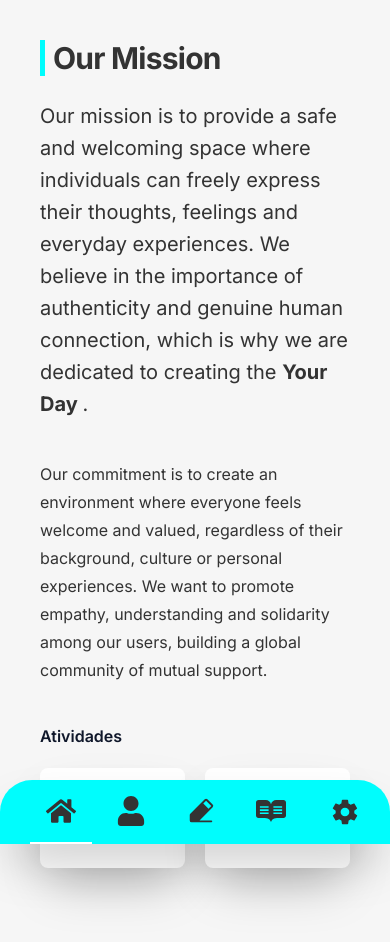
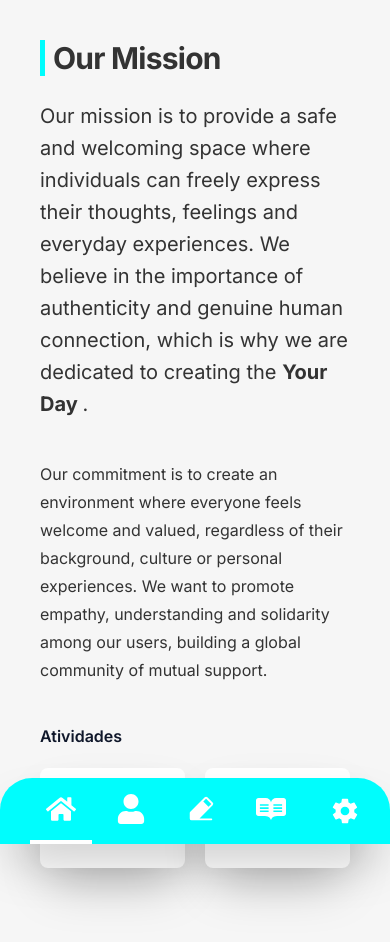
Before and after one commit to rianbittencourt/Your-Day-Front, a Next.js app: page / in a window 390 px wide. Shown: the top 942 px of the page. Built offline with nearby package versions, Linux system fonts and the light colour scheme.

Commit message:
fix: color bug

```diff
--- a/src/components/Header/components/MenuDesktop/MenuDesktop.tsx
+++ b/src/components/Header/components/MenuDesktop/MenuDesktop.tsx
@@ -10,7 +10,7 @@ export default function MenuDesktop() {
   const { menuItems } = t;
 
   return (
-    <ul className="text-primary gap-5 font-medium sm:flex hidden">
+    <ul className="text-primary gap-8  font-medium sm:flex hidden">
       {Object.values(menuItems).map((menuItem) => (
         <li
           className="hover:text-[#1CC0A9] cursor-pointer delay-100"
--- a/src/components/Header/components/MenuMobile/MenuMobile.tsx
+++ b/src/components/Header/components/MenuMobile/MenuMobile.tsx
@@ -40,11 +40,11 @@ export default function MenuMobile() {
   const router = usePathname();
 
   return (
-    <ul className="text-primary  gap-2 font-medium sm:hidden mx-auto flex relative rounded  z-10">
+    <ul className="text-white gap-2 font-medium sm:hidden mx-auto flex relative rounded  z-10">
       {MenuItems.map((menuItem) => (
         <li
-          className={` p-4 delay-100  border-b-[2px]
-        ${router === menuItem.href ? "  border-white hover:text-primary cursor-none" : " border-transparent"}
+          className={` p-4 delay-100  border-b-[4px]
+        ${router === menuItem.href ? "  border-white  cursor-none" : " border-transparent"}
       `}
           key={menuItem.title}
         >
```
